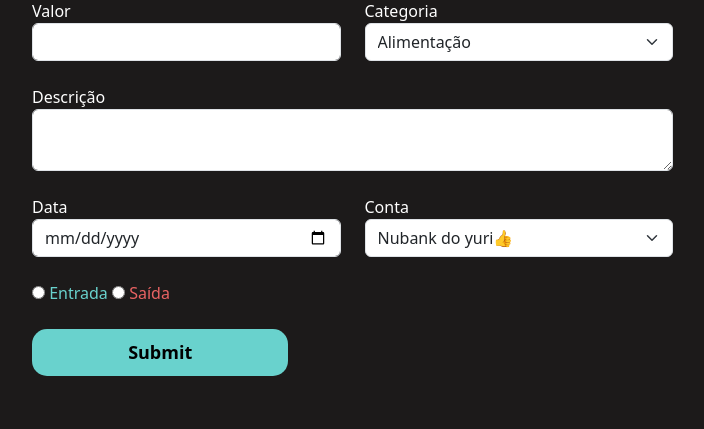
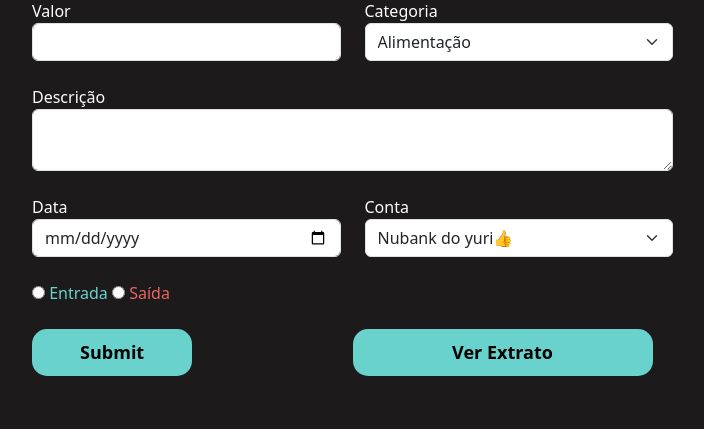
Before and after one commit to TheusMarqs/finance, a Django app: page /extrato/novo_valor/ in a window 1280 px wide. Shown: the part 143-572 px from the top of the page, without its empty margins (50-754 px from the left). Run offline with Django 4.2, Linux system fonts and the light colour scheme; data comes from the database, SQL or seed files in the repository; both versions use the stored data as it was after the commit.

Commit message:
botões acrescentados

```diff
--- a/contas/templates/ver_contas.html
+++ b/contas/templates/ver_contas.html
@@ -116,6 +116,11 @@
                 <p class="fonte-destaque" style="color: #E96363">Contas próximas do vencimento: {{quant_contas_prox_vencimento}}</p>
                 <p class="fonte-destaque">Contas restantes: {{quant_contas_restantes}}</p>
                 <p class="fonte-destaque" style="color: cyan">Pagas: {{quant_contas_pagas}}</p>
+
+                <a href="{% url 'definir_contas' %}">
+                    <button style="width: 400px; margin-top: 20px;" class="botao-principal">Definir Contas</button>
+                </a>
+
             </div>
 
         </div>
--- a/extrato/templates/novo_valor.html
+++ b/extrato/templates/novo_valor.html
@@ -61,8 +61,16 @@
                     <input type="radio" name="tipo" value="S"> <label class="negativo">Saída</label>
                     <br>
                     <br>
-                    <input type="submit" style="width:40%;" class="botao-principal">
-
+                    <div style="display: flex; flex-direction: row;">
+                        <div class="col-md-6">
+                            <input type="submit" style="width:50%;" class="botao-principal">
+                        </div>
+                        <div class="col-md-6">
+                        <a href="{% url 'view_extrato' %}">
+                            <button type="button" style="width: 300px" class="botao-principal">Ver Extrato</button>
+                        </a>
+                        </div>
+                    </div>
                 </form>
             </div>
 
--- a/perfil/templates/gerenciar.html
+++ b/perfil/templates/gerenciar.html
@@ -39,6 +39,10 @@
                 <hr>
                 <span class="fonte-destaque">Total:</span>
                 <span class="positivo total-conta font-destaque">R$ {{ total_conta }}</span>
+
+                <a href="{% url 'dashboard' %}">
+                    <button style="width: 400px; margin-top: 90px;" class="botao-principal">Ver Dashboard</button>
+                </a>
             </div>
 
             <div class="col-md-2"></div>
```
Also changed, not shown: contas/templates/definir_contas.html (+10 -1 lines), extrato/templates/view_extrato.html (+9 -1 lines), planejamento/templates/definir_planejamento.html (+8 -0 lines), planejamento/templates/ver_planejamento.html (+9 -0 lines), db.sqlite3.
